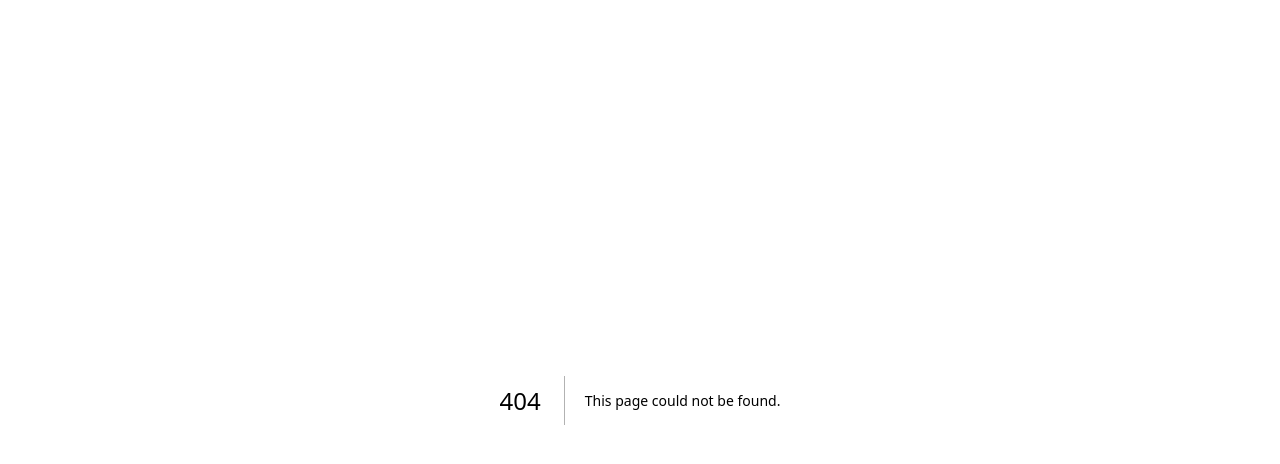
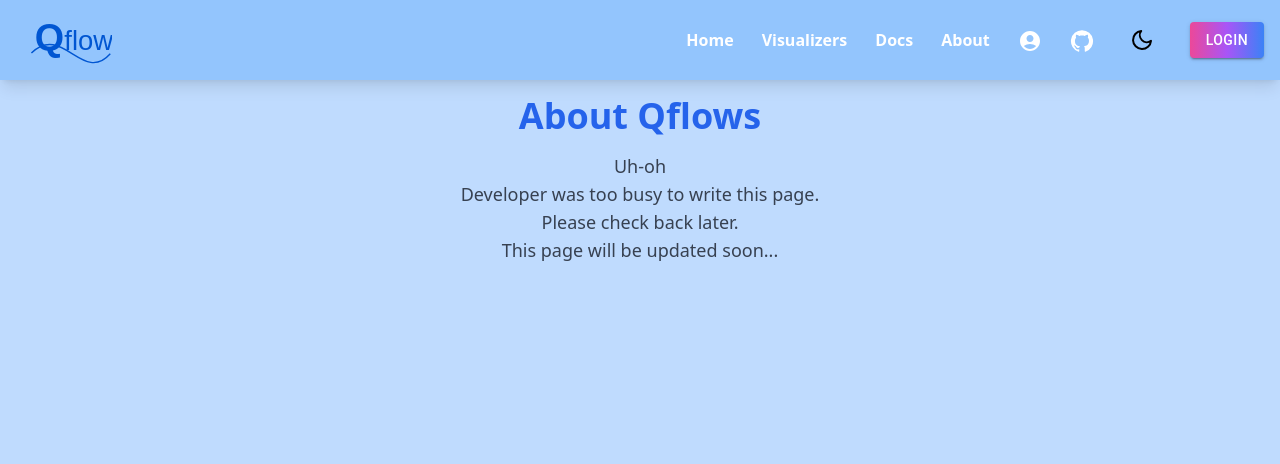
Before and after one commit to annuk123/Qflows, a Next.js app: page /Abouts in a window 1280 px wide. Before the commit this address had no page. Shown: the top 464 px of the page. Built offline with nearby package versions, Linux system fonts and the light colour scheme.

Commit message:
About page & Docs page added

```diff
--- a/app/components/NavBar/nav.tsx
+++ b/app/components/NavBar/nav.tsx
@@ -155,7 +155,7 @@ const Navbar: React.FC<NavbarProps> = ({ isDarkMode, toggleTheme }) => {
             Docs
           </Link>
           <Link
-            href="/About"
+            href="/Abouts"
             className={`text-sm sm:text-base ${
               isDarkMode ? "font-bold text-blue-600 hover:text-gray-200"  : "hover:text-gray-600 font-bold"
             }`}
```
Also changed, not shown: app/Abouts/page.tsx (renamed from app/About/page.tsx).
